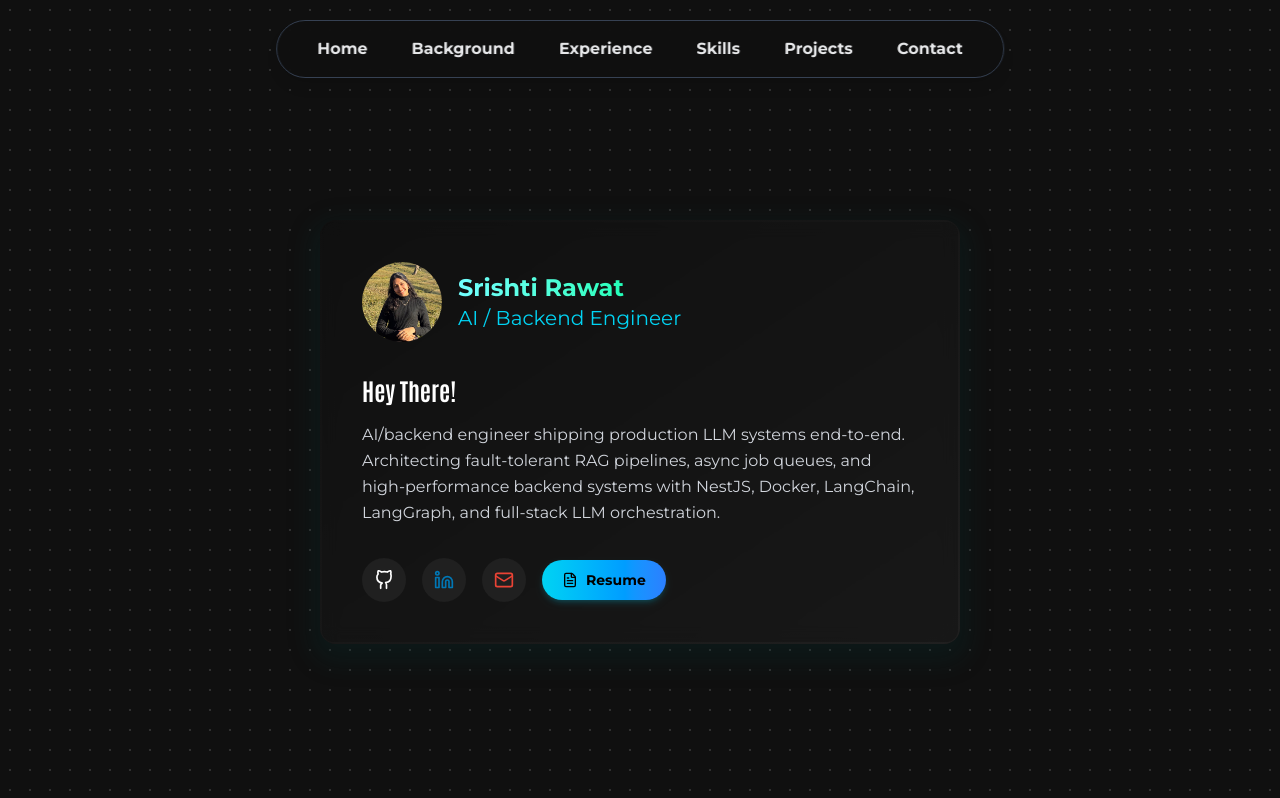
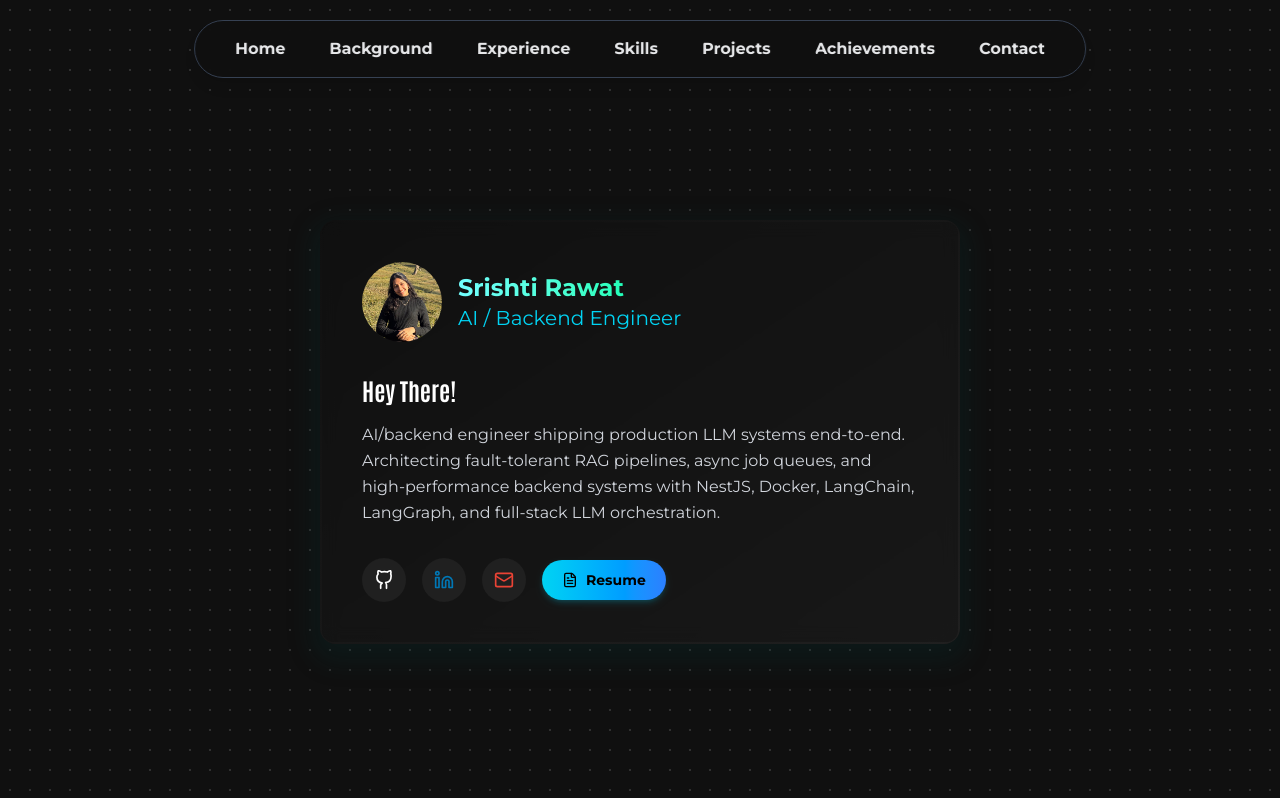
Before and after one commit to SrishtiDev/Portfolio, a React (Vite) app: page / in a window 1280 px wide. Shown: the top 798 px of the page. Built offline with nearby package versions, Linux system fonts and the light colour scheme.

Commit message:
Render Achievements section and update navLinks in App component

```diff
--- a/src/App.jsx
+++ b/src/App.jsx
@@ -4,6 +4,7 @@ import About from './components/About';
 import Experience from './components/Experience';
 import Skills from './components/Skills';
 import Projects from './components/Projects';
+import Achievements from './components/Achievements';
 import Contact from './components/Contact';
 import Footer from './components/Footer';
 import NetworkLine from './components/NetworkLine';
@@ -15,6 +16,7 @@ const navLinks = [
   { label: "Experience", link: "#experience" },
   { label: "Skills", link: "#skills" },
   { label: "Projects", link: "#projects" },
+  { label: "Achievements", link: "#achievements" },
   { label: "Contact", link: "#contact" },
 ];
 
@@ -35,6 +37,8 @@ function App() {
           <NetworkLine height="70px" />
           <Projects />
           <NetworkLine height="70px" />
+          <Achievements />
+          <NetworkLine height="70px" />
           <Contact />
         </main>
         <Footer />
```
